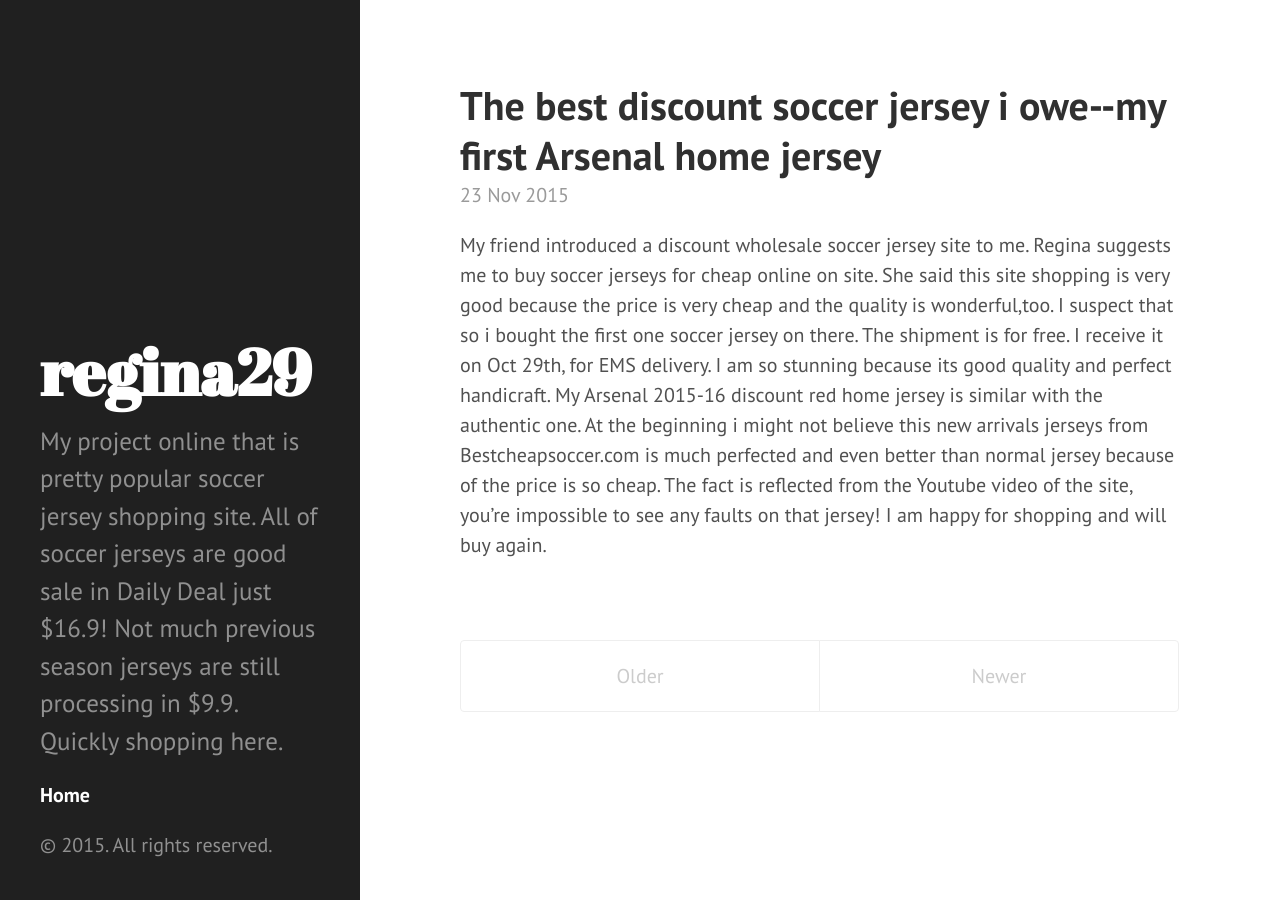
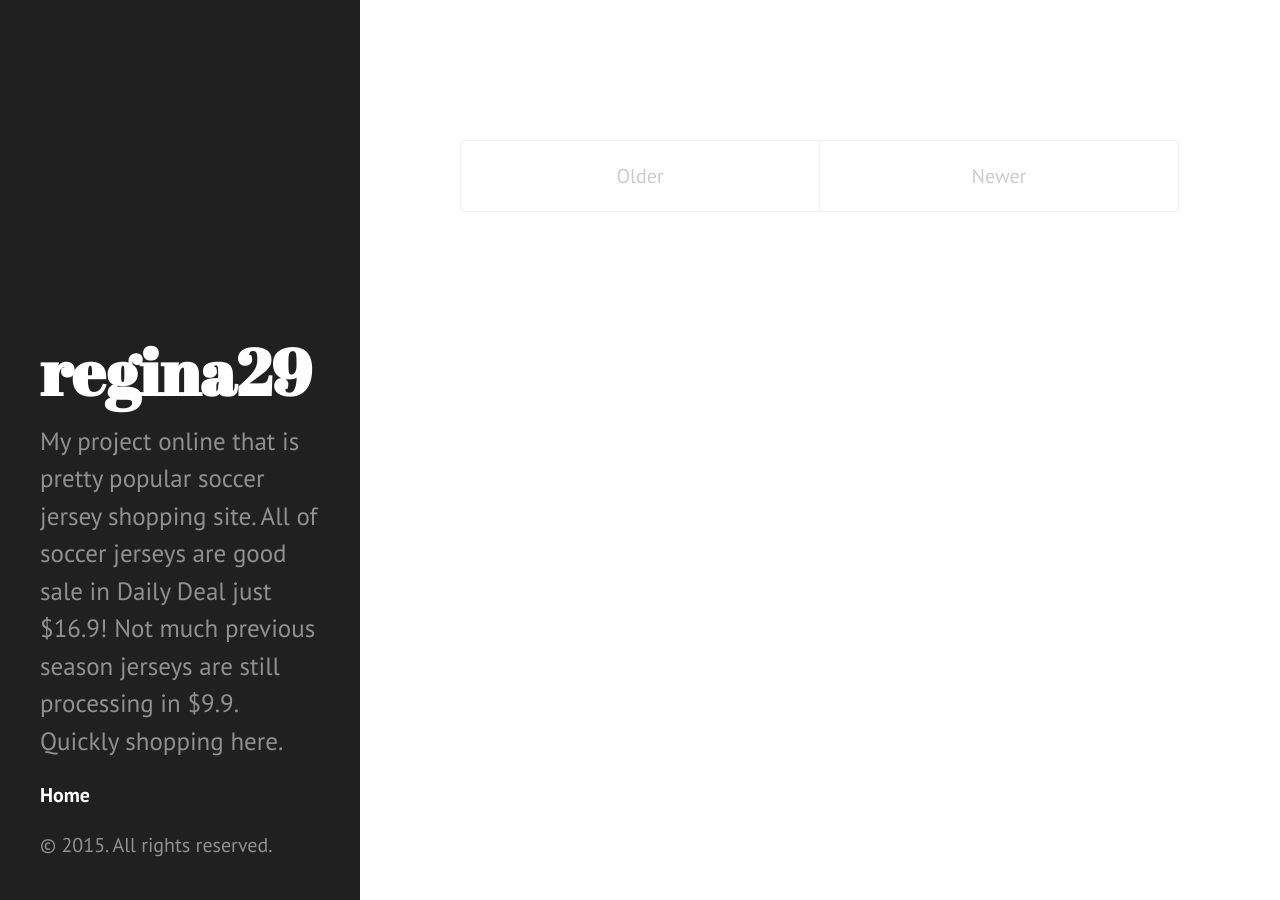
Before and after one commit to regina29/regina29.github.io, a Jekyll site: the page built from index.html, in a window 1280 px wide. Built offline with Jekyll 4.4.1, drawn with Linux system fonts in a browser that asks for light colours; the list of posts is cut into pages by our own code.

Commit message:
Post update: null

```diff
--- a/_posts/2015-11-23-the-best-discount-soccer-jersey-i-owe-my-first-arsenal-home-jersey.markdown
+++ b/_posts/2015-11-23-the-best-discount-soccer-jersey-i-owe-my-first-arsenal-home-jersey.markdown
@@ -1,11 +1,12 @@
 ---
-published: true
-title: The best discount soccer jersey i owe--my first Arsenal home jersey
+published: false
+title: Brief shopping for new customer
 layout: post
-tags: [soccer, jerseys, shopping, online, retails, shopping, uniform, cheap, wholesale, jersey]
+permalink: http://www.bestcheapsoccer.com/
 ---
-My friend introduced a discount wholesale soccer jersey site to me.
-Regina suggests me to buy soccer jerseys for cheap online on site. She said this site shopping is very good because the price is very cheap and the quality is wonderful,too. I suspect that so i bought the first one soccer jersey on there. The shipment is for free. I receive it on Oct 29th, for EMS delivery. I am so stunning because its good quality and perfect handicraft. My Arsenal 2015-16 discount red home jersey is similar with the authentic one.
-At the beginning i might not believe this new arrivals jerseys from Bestcheapsoccer.com is much perfected and even better than normal jersey because of the price is so cheap.
-The fact is reflected from the Youtube video of the site, you're impossible to see any faults on that jersey!
-I am happy for shopping and will buy again.
+I am a person like to simple, convenience, quick and cheap thing. These characteristics fully appeared on my consumption. I used to follow my heart to do anything i want, such as buying some gifts online to my friend, regina.
+She is the shopper same with me. We have the common hobby and love the same thing. Both of us are expected to travel China. But we don't have time to do that.
+The huge enthusiasm is aim to watch soccer match alive or TV broadcast.
+We will temporarily buy some good cheap jerseys on www.Bestcheapsoccer.com
+I like that feeling of buying not expensive jerseys.
+Good cheap shopping for discount price i will recommend more people to buy.
```
